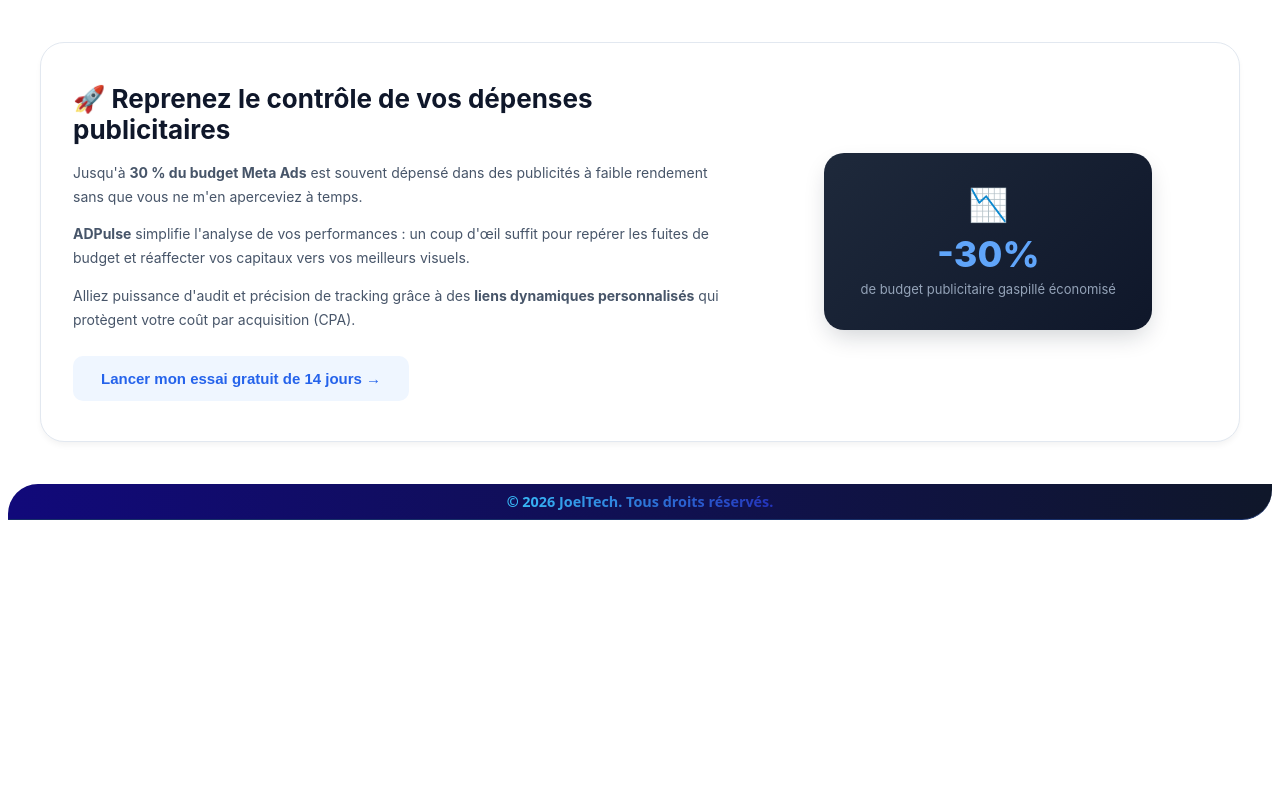
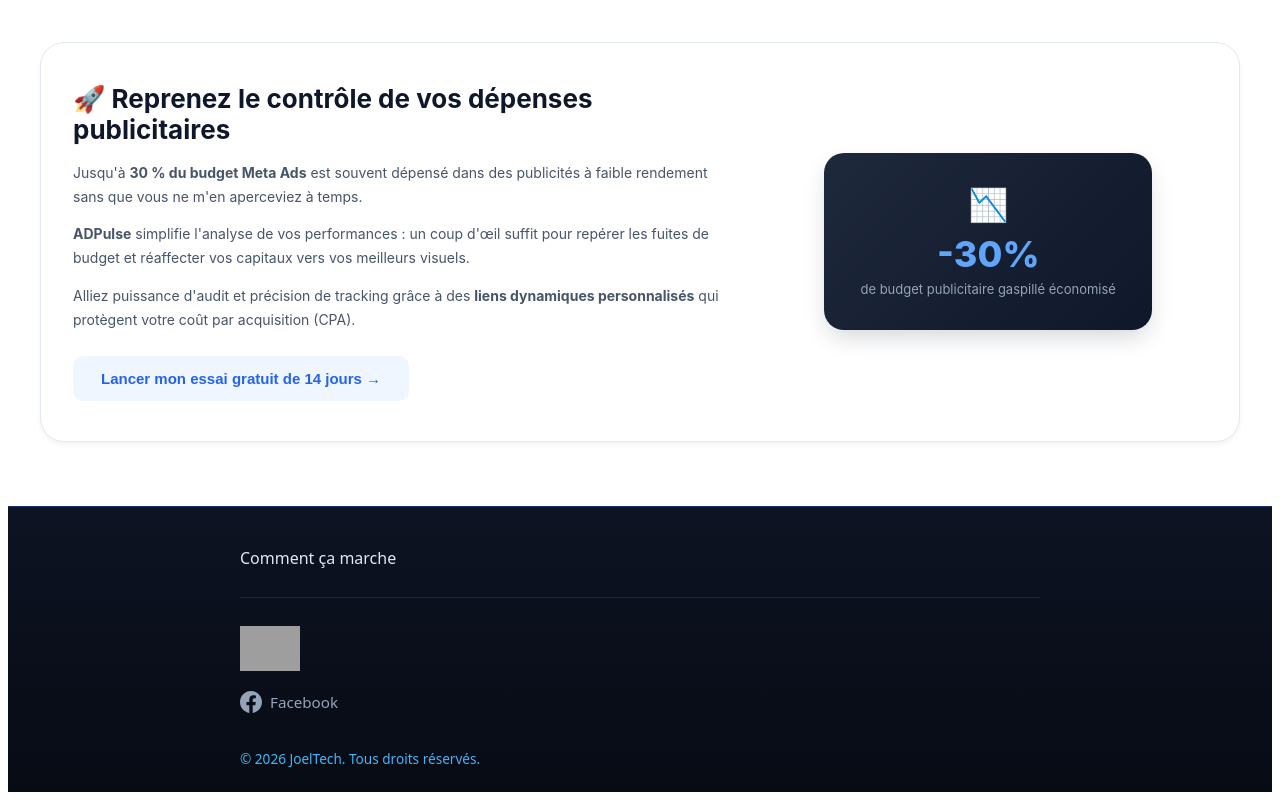
Before and after one commit to joelcinkenke2009-dotcom/FrontendTrackerLink, a Vue app: page / in a window 1280 px wide. Shown: the part 1241-2041 px from the top of the page. Before the commit the page ends 1769 px from the top, so only its background shows below. Built offline with nearby package versions, Linux system fonts and the light colour scheme; no server answers; grey boxes are pictures that could not be loaded.

Commit message:
Refactor Footer component layout and styles

```diff
--- a/src/components/Footer.vue
+++ b/src/components/Footer.vue
@@ -1,33 +1,143 @@
 <template>
-  <footer>
-    <h4>
-      <a href="/connexion/admins" class="admin-link" title="Administration">©</a>
-      2026 JoelTech. Tous droits réservés.
-    </h4>
+  <footer class="footer-container">
+    <div class="footer-content">
+      <!-- Section Liens Utiles -->
+      <div class="footer-links">
+        <RouterLink to="/guideTraqueur" class="footer-link">Comment ça marche</RouterLink>
+      </div>
+
+      <div class="footer-divider"></div>
+
+      <!-- Section Brand / Logo & Réseaux Sociaux -->
+      <div class="footer-brand">
+        <img src="/1787669531705" alt="Logo" class="footer-logo" />
+
+        <div class="social-links">
+          <a
+            href="https://www.facebook.com/profile.php?id=61591612216646"
+            target="_blank"
+            rel="noopener noreferrer"
+            class="facebook-link"
+            title="Page Facebook"
+          >
+            <!-- Icône Facebook SVG -->
+            <svg class="facebook-icon" viewBox="0 0 24 24" fill="currentColor">
+              <path d="M24 12.073c0-6.627-5.373-12-12-12s-12 5.373-12 12c0 5.99 4.388 10.954 10.125 11.854v-8.385H7.078v-3.47h3.047V9.43c0-3.007 1.792-4.669 4.533-4.669 1.312 0 2.686.235 2.686.235v2.953H15.83c-1.491 0-1.956.925-1.956 1.874v2.25h3.328l-.532 3.47h-2.796v8.385C19.612 23.027 24 18.062 24 12.073z"/>
+            </svg>
+            <span>Facebook</span>
+          </a>
+        </div>
+      </div>
+
+      <!-- Copyright -->
+      <div class="footer-bottom">
+        <h4>
+          <a href="/connexion/admins" class="admin-link" title="Administration">©</a>
+          2026 JoelTech. Tous droits réservés.
+        </h4>
+      </div>
+    </div>
   </footer>
 </template>
 
+<script>
+export default {
+  name: 'AppFooter'
+}
+</script>
+
 <style scoped>
-footer {
-  margin-top: 10px;
-  border-radius: 30px 0 30px 0;
-  padding: 0.5rem;
+.footer-container {
+  margin-top: 2rem;
+  padding: 2.5rem 1.5rem 1.5rem 1.5rem;
+  background: linear-gradient(to bottom, #0d1322, #070b14);
+  border-top: 1px solid #172f68;
+  color: #f8fafc;
+  font-family: system-ui, -apple-system, sans-serif;
+}
+
+.footer-content {
+  max-width: 800px;
+  margin: 0 auto;
   display: flex;
-  justify-content: center;
+  flex-direction: column;
+  gap: 1.75rem;
+}
+
+.footer-links {
+  display: flex;
+  flex-direction: column;
+  gap: 0.75rem;
+}
+
+.footer-link {
+  color: #e2e8f0;
+  text-decoration: none;
+  font-size: 1rem;
+  font-weight: 500;
+  transition: color 0.2s ease;
+}
+
+.footer-link:hover {
+  color: #38bdf8;
+}
+
+.footer-divider {
+  width: 100%;
+  height: 1px;
+  background-color: #1e293b;
+}
+
+.footer-brand {
+  display: flex;
+  flex-direction: column;
+  align-items: flex-start;
+  gap: 1.25rem;
+}
+
+.footer-logo {
+  max-height: 45px;
+  width: auto;
+  object-fit: contain;
+}
+
+.social-links {
+  display: flex;
   align-items: center;
-  border-bottom: 1px solid #172f68;
-  background: linear-gradient(to right, #11097a, #0f172a);
+}
+
+.facebook-link {
+  display: inline-flex;
+  align-items: center;
+  gap: 0.5rem;
+  color: #94a3b8;
+  text-decoration: none;
+  font-size: 0.95rem;
+  transition: color 0.2s ease;
+}
+
+.facebook-link:hover {
+  color: #38bdf8;
+}
+
+.facebook-icon {
+  width: 22px;
+  height: 22px;
+}
+
+.footer-bottom {
+  margin-top: 0.5rem;
+  text-align: left;
 }
 
 h4 {
-  background: linear-gradient(to right, #38bdf8, #2433bb);
+  background: linear-gradient(to right, #38bdf8, #818cf8);
   -webkit-background-clip: text;
   background-clip: text;
   color: transparent;
-  font-family: system-ui, -apple-system, sans-serif;
-  text-align: center;
-  font-size: 0.9rem;
+  font-size: 0.85rem;
   margin: 0;
+  font-weight: 500;
 }
 
 .admin-link {
@@ -37,8 +147,8 @@ h4 {
 }
 
 @media (max-width: 480px) {
-  footer {
-    padding: 0.2rem;
+  .footer-container {
+    padding: 2rem 1rem 1.25rem 1rem;
   }
 }
 </style>
```
